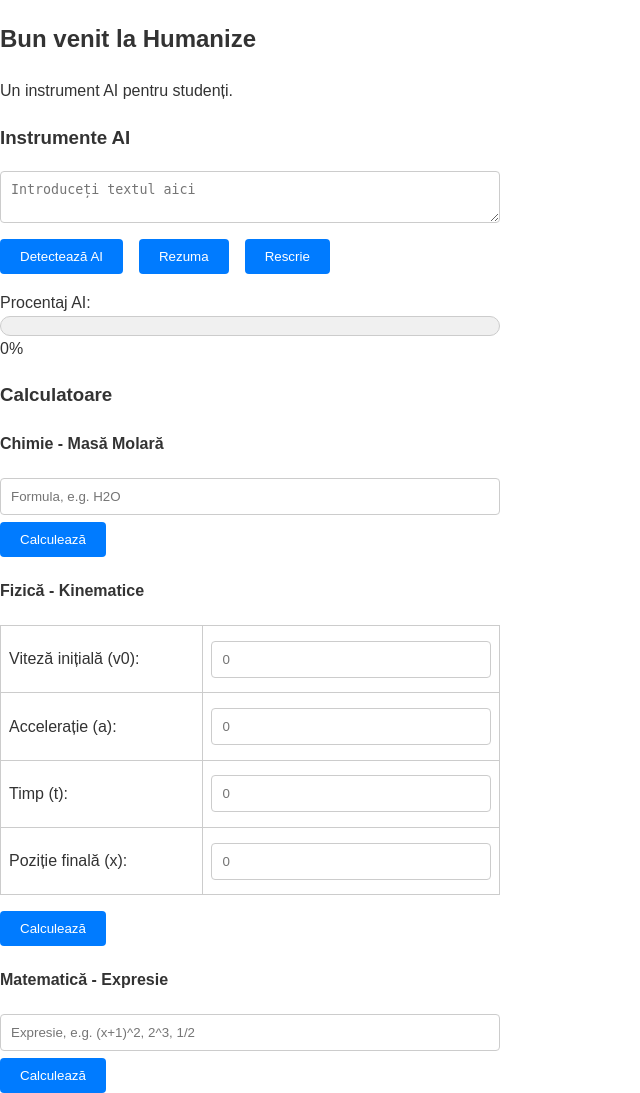
After one commit to andm34217-hash/Humanize-App, a Flask app: page /app in a window 1280 px wide. The commit adds this page. Shown: the whole page, without its empty margins (0-640 px from the left). Run offline with Flask 3, Linux system fonts and the light colour scheme.

Commit message:
sixth push

```diff
--- a/routes.py
+++ b/routes.py
@@ -6,6 +6,10 @@ from calculators import chemistry_calc, physics_calc, term_calc
 @app.route('/')
 def home():
     return render_template('index.html')
+
+@app.route('/app')
+def app_page():
+    return render_template('app.html')
 
 @app.route('/detect', methods=['POST'])
 def detect():
--- a/static/css/style.css
+++ b/static/css/style.css
@@ -1,15 +1,53 @@
-body { font-family: Arial, sans-serif; margin: 0; padding: 0; }
-header { background: #333; color: white; padding: 1em; }
-nav a { color: white; margin: 0 1em; text-decoration: none; }
-main { padding: 1em; }
-section { margin: 2em 0; }
-textarea, input { display: block; margin: 0.5em 0; width: 100%; max-width: 500px; }
-button { padding: 0.5em; background: #007bff; color: white; border: none; cursor: pointer; }
+/* Reset and base styles */
+* { box-sizing: border-box; }
+body { font-family: 'Arial', sans-serif; margin: 0; padding: 0; line-height: 1.6; color: #333; }
+.container { max-width: 1200px; margin: 0 auto; padding: 0 20px; }
+
+/* Header */
+header { background: #f8f9fa; padding: 1em 0; box-shadow: 0 2px 4px rgba(0,0,0,0.1); }
+header .container { display: flex; justify-content: space-between; align-items: center; }
+.logo h1 { margin: 0; color: #007bff; }
+nav a { color: #333; margin: 0 1em; text-decoration: none; font-weight: bold; }
+nav a:hover { color: #007bff; }
+
+/* Hero */
+.hero { background: linear-gradient(135deg, #667eea 0%, #764ba2 100%); color: white; padding: 100px 0; text-align: center; }
+.hero h2 { font-size: 3em; margin: 0 0 0.5em; }
+.hero p { font-size: 1.2em; margin: 0 0 2em; }
+.btn-primary { display: inline-block; padding: 15px 30px; background: white; color: #007bff; text-decoration: none; border-radius: 5px; font-weight: bold; transition: background 0.3s; }
+.btn-primary:hover { background: #f0f0f0; }
+
+/* Features */
+.features { padding: 60px 0; background: #f8f9fa; }
+.features .container { display: flex; justify-content: space-around; flex-wrap: wrap; }
+.card { background: white; border-radius: 8px; box-shadow: 0 4px 6px rgba(0,0,0,0.1); margin: 20px; padding: 20px; text-align: center; width: 300px; transition: transform 0.3s; }
+.card:hover { transform: translateY(-5px); }
+.card img { width: 100%; border-radius: 8px; }
+.card h3 { margin: 1em 0 0.5em; color: #007bff; }
+.card p { color: #666; }
+
+/* Footer */
+footer { background: #333; color: white; padding: 20px 0; text-align: center; }
+.social-links a { color: white; margin: 0 10px; text-decoration: none; }
+.social-links a:hover { text-decoration: underline; }
+
+/* Responsive */
+@media (max-width: 768px) {
+    .hero h2 { font-size: 2em; }
+    .features .container { flex-direction: column; align-items: center; }
+    .card { width: 90%; }
+    header .container { flex-direction: column; }
+    nav { margin-top: 1em; }
+}
+
+/* App specific styles */
+textarea, input { display: block; margin: 0.5em 0; width: 100%; max-width: 500px; padding: 10px; border: 1px solid #ccc; border-radius: 4px; }
+button { padding: 10px 20px; background: #007bff; color: white; border: none; cursor: pointer; border-radius: 4px; }
 button:hover { background: #0056b3; }
-.buttons { display: flex; gap: 1em; margin: 1em 0; }
+.buttons { display: flex; gap: 1em; margin: 1em 0; flex-wrap: wrap; }
 #ai-percentage { margin: 1em 0; }
-.progress-bar { width: 100%; max-width: 500px; height: 20px; background: #f0f0f0; border: 1px solid #ccc; }
+.progress-bar { width: 100%; max-width: 500px; height: 20px; background: #f0f0f0; border: 1px solid #ccc; border-radius: 10px; overflow: hidden; }
 .progress-fill { height: 100%; background: #007bff; transition: width 0.5s; }
-table { border-collapse: collapse; margin: 1em 0; }
+table { border-collapse: collapse; margin: 1em 0; width: 100%; max-width: 500px; }
 td { padding: 0.5em; border: 1px solid #ccc; }
 input[type="text"], input[type="number"] { width: 100px; }
--- /dev/null
+++ b/templates/app.html
@@ -0,0 +1,80 @@
+{% extends "base.html" %}
+
+{% block content %}
+
+<h2>Bun venit la Humanize</h2>
+
+<p>Un instrument AI pentru studenți.</p>
+
+<section id="ai-tools">
+
+    <h3>Instrumente AI</h3>
+
+    <textarea id="ai-text" placeholder="Introduceți textul aici"></textarea>
+
+    <div class="buttons">
+        <button onclick="detectAI()">Detectează AI</button>
+        <button onclick="summarize()">Rezuma</button>
+        <button onclick="rewrite()">Rescrie</button>
+    </div>
+
+    <div id="ai-percentage">
+        <label>Procentaj AI:</label>
+        <div class="progress-bar">
+            <div class="progress-fill" id="progress-fill" style="width: 0%"></div>
+        </div>
+        <span id="percentage-text">0%</span>
+    </div>
+
+    <div id="ai-result"></div>
+
+</section>
+
+<section id="calculators">
+
+    <h3>Calculatoare</h3>
+
+    <div>
+
+        <h4>Chimie - Masă Molară</h4>
+
+        <input id="formula" placeholder="Formula, e.g. H2O">
+
+        <button onclick="calcChemistry()">Calculează</button>
+
+        <div id="chem-result"></div>
+
+    </div>
+
+    <div>
+
+        <h4>Fizică - Kinematice</h4>
+
+        <table>
+            <tr><td>Viteză inițială (v0):</td><td><input id="v0" placeholder="0"></td></tr>
+            <tr><td>Accelerație (a):</td><td><input id="a" placeholder="0"></td></tr>
+            <tr><td>Timp (t):</td><td><input id="t" placeholder="0"></td></tr>
+            <tr><td>Poziție finală (x):</td><td><input id="x" placeholder="0"></td></tr>
+        </table>
+
+        <button onclick="calcPhysics()">Calculează</button>
+
+        <div id="phys-result"></div>
+
+    </div>
+
+    <div>
+
+        <h4>Matematică - Expresie</h4>
+
+        <input id="expression" placeholder="Expresie, e.g. (x+1)^2, 2^3, 1/2">
+
+        <button onclick="calcTerm()">Calculează</button>
+
+        <div id="term-result"></div>
+
+    </div>
+
+</section>
+
+{% endblock %}
--- a/templates/base.html
+++ b/templates/base.html
@@ -2,20 +2,11 @@
 <html lang="ro">
 <head>
     <meta charset="UTF-8">
+    <meta name="viewport" content="width=device-width, initial-scale=1.0">
     <title>Humanize - AI Educational Tool</title>
     <link rel="stylesheet" href="{{ url_for('static', filename='css/style.css') }}">
 </head>
 <body>
-    <header>
-        <h1>Humanize</h1>
-        <nav>
-            <a href="/">Home</a>
-            <a href="#detect">Detector AI</a>
-            <a href="#summary">Rezumat</a>
-            <a href="#rewrite">Rescriere</a>
-            <a href="#calculators">Calculatoare</a>
-        </nav>
-    </header>
     <main>
         {% block content %}{% endblock %}
     </main>
```
Also changed, not shown: templates/index.html (+59 -76 lines).
